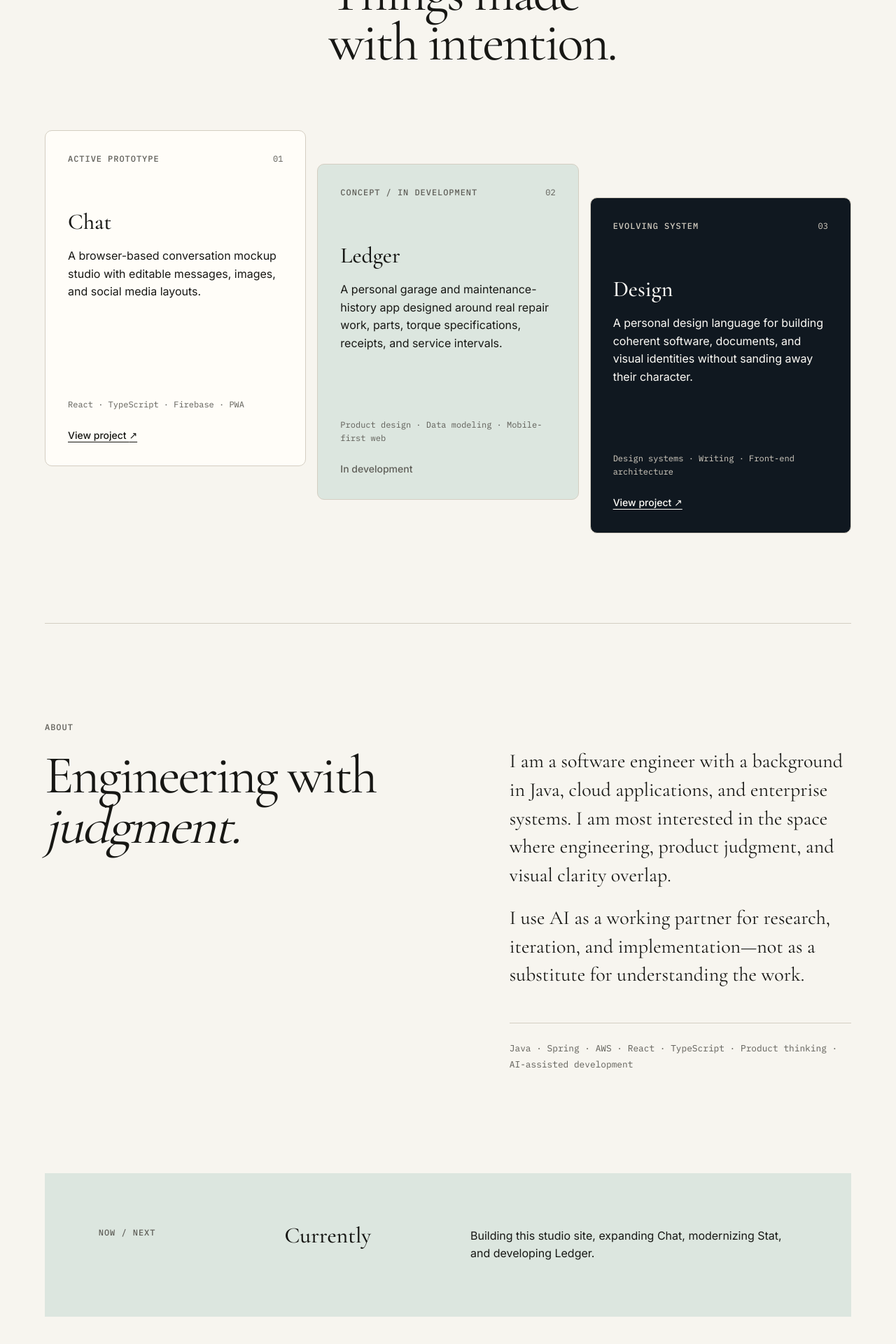
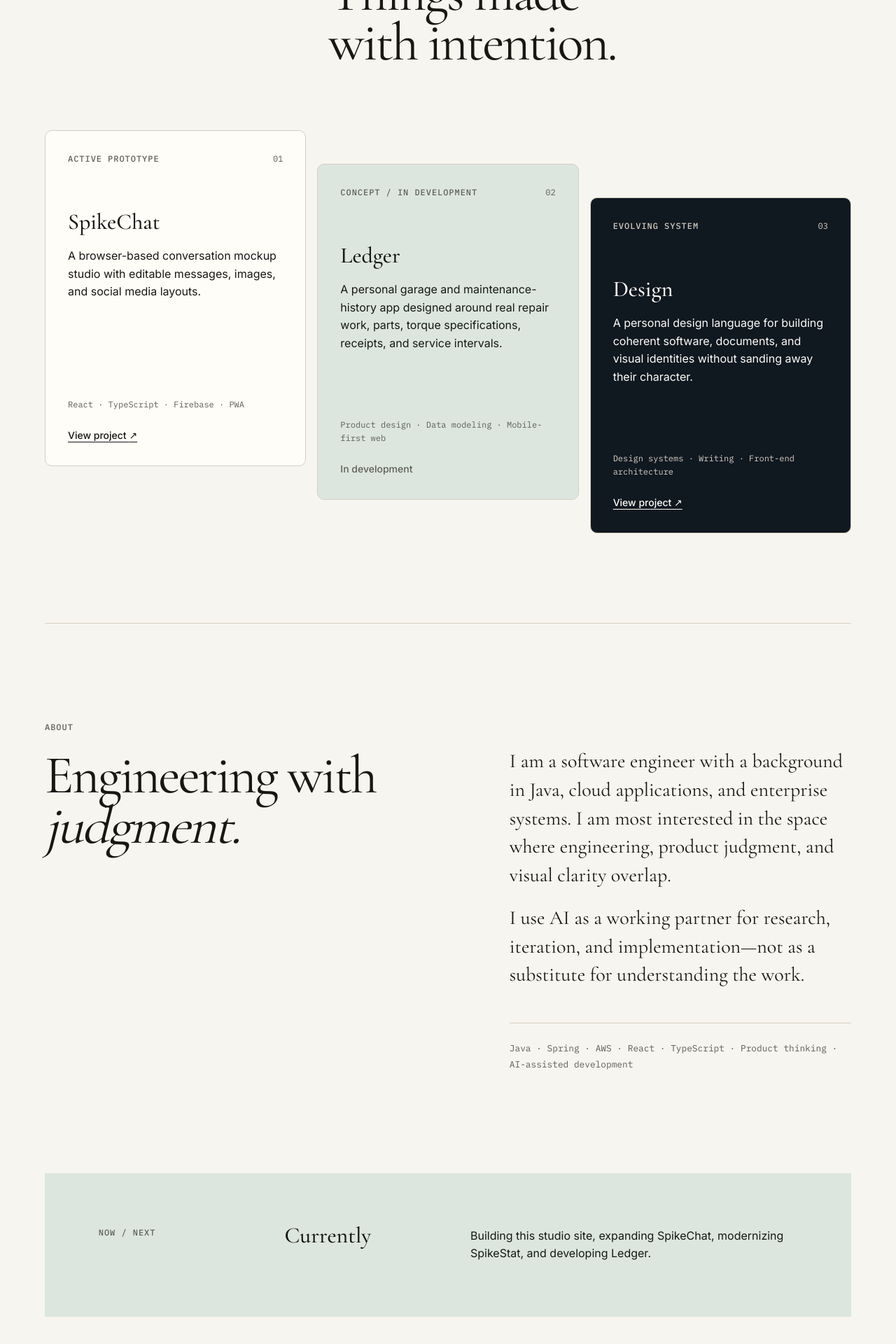
Before and after one commit to craigmullin/cmdc, a React (Vite) app: page / in a window 1280 px wide. Shown: the part 975-2895 px from the top of the page at 70% size. Built offline with nearby package versions, Linux system fonts and the light colour scheme.

Commit message:
Restore Spike product names

```diff
--- a/src/App.tsx
+++ b/src/App.tsx
@@ -49,7 +49,7 @@ export default function App() {
           <aside className="currently" aria-labelledby="currently-title">
             <p className="eyebrow">Now / next</p>
             <h2 id="currently-title">Currently</h2>
-            <p>Building this studio site, expanding Chat, modernizing Stat, and developing Ledger.</p>
+            <p>Building this studio site, expanding SpikeChat, modernizing SpikeStat, and developing Ledger.</p>
           </aside>
         </main>
 
--- a/src/data/site.ts
+++ b/src/data/site.ts
@@ -7,7 +7,7 @@ export const site = {
 
 export const projects = [
   {
-    title: 'Chat',
+    title: 'SpikeChat',
     status: 'Active prototype',
     description: 'A browser-based conversation mockup studio with editable messages, images, and social media layouts.',
     technology: 'React · TypeScript · Firebase · PWA',
```
Also changed, not shown: 1 other file (tests, documents, lock files or other folders).
